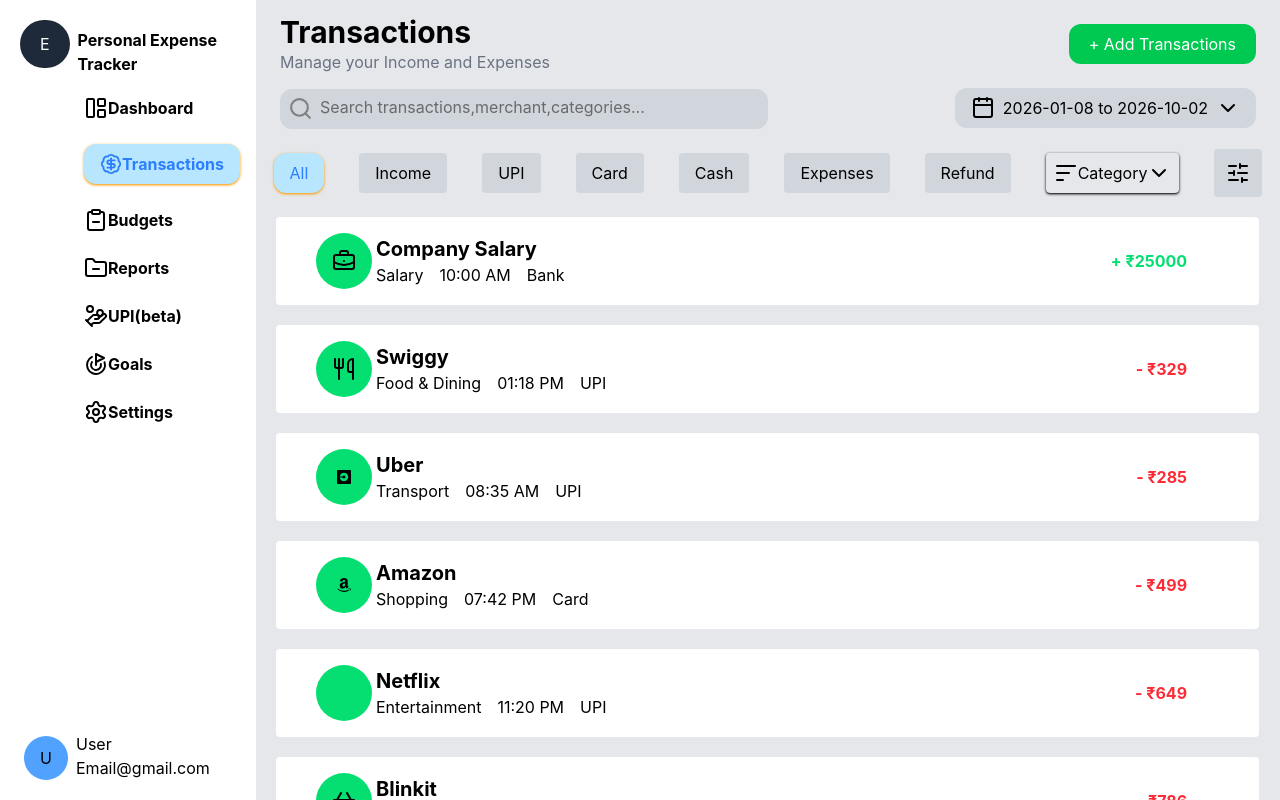
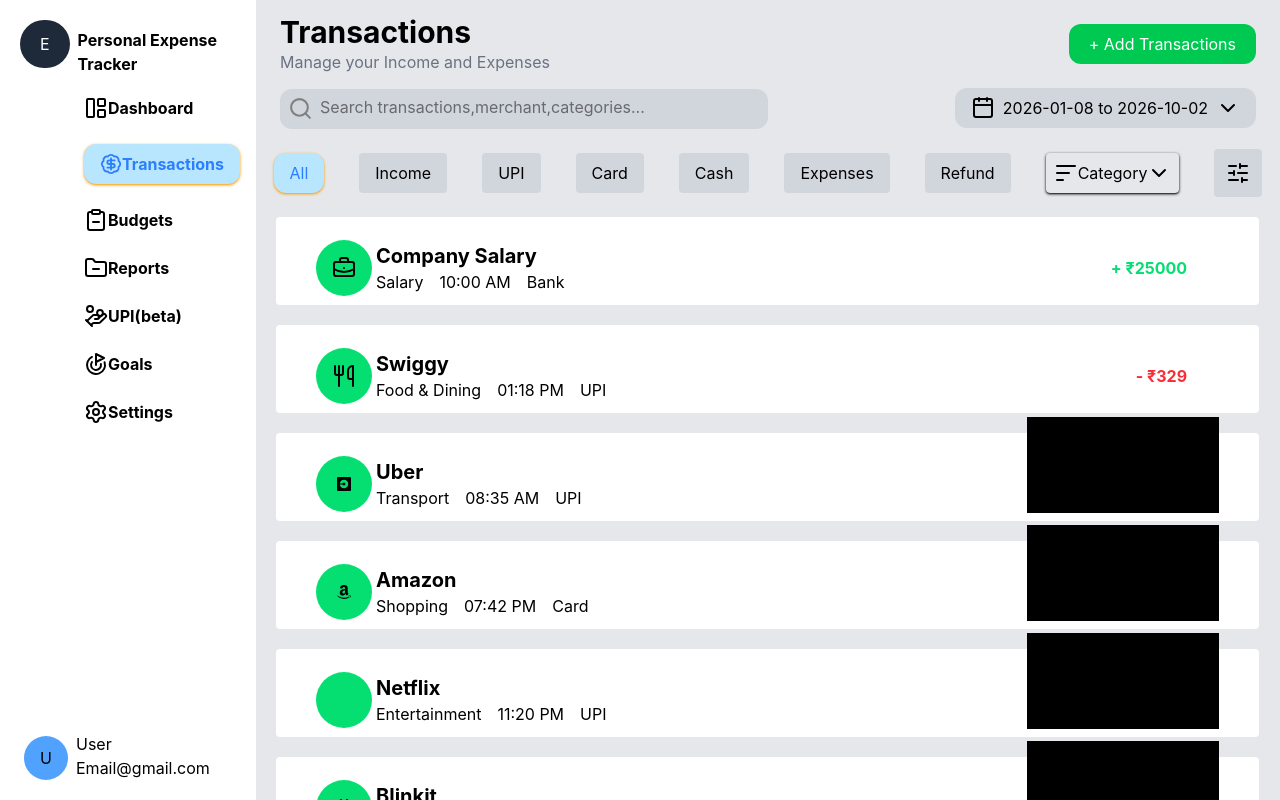
Before and after one commit to Devvvkun/Expense-Tracker-Application, a React (Vite) app: page /transactions in a window 1280 px wide. Both pictures are taken after a click on the button 1231 px from the left and 258 px from the top of the page. Built offline with nearby package versions, Linux system fonts and the light colour scheme; some icons are missing.

Commit message:
Working on three dot

```diff
--- a/src/Components/TransactionComponents/TransactionDetailEdit.jsx
+++ b/src/Components/TransactionComponents/TransactionDetailEdit.jsx
@@ -1,6 +1,6 @@
 const TransactionDetailEdit = () => {
   return (
-    <div className="">
+    <div className="bg-black h-24 w-48 relative right-48 top-50">
 
     </div>
   )
```
